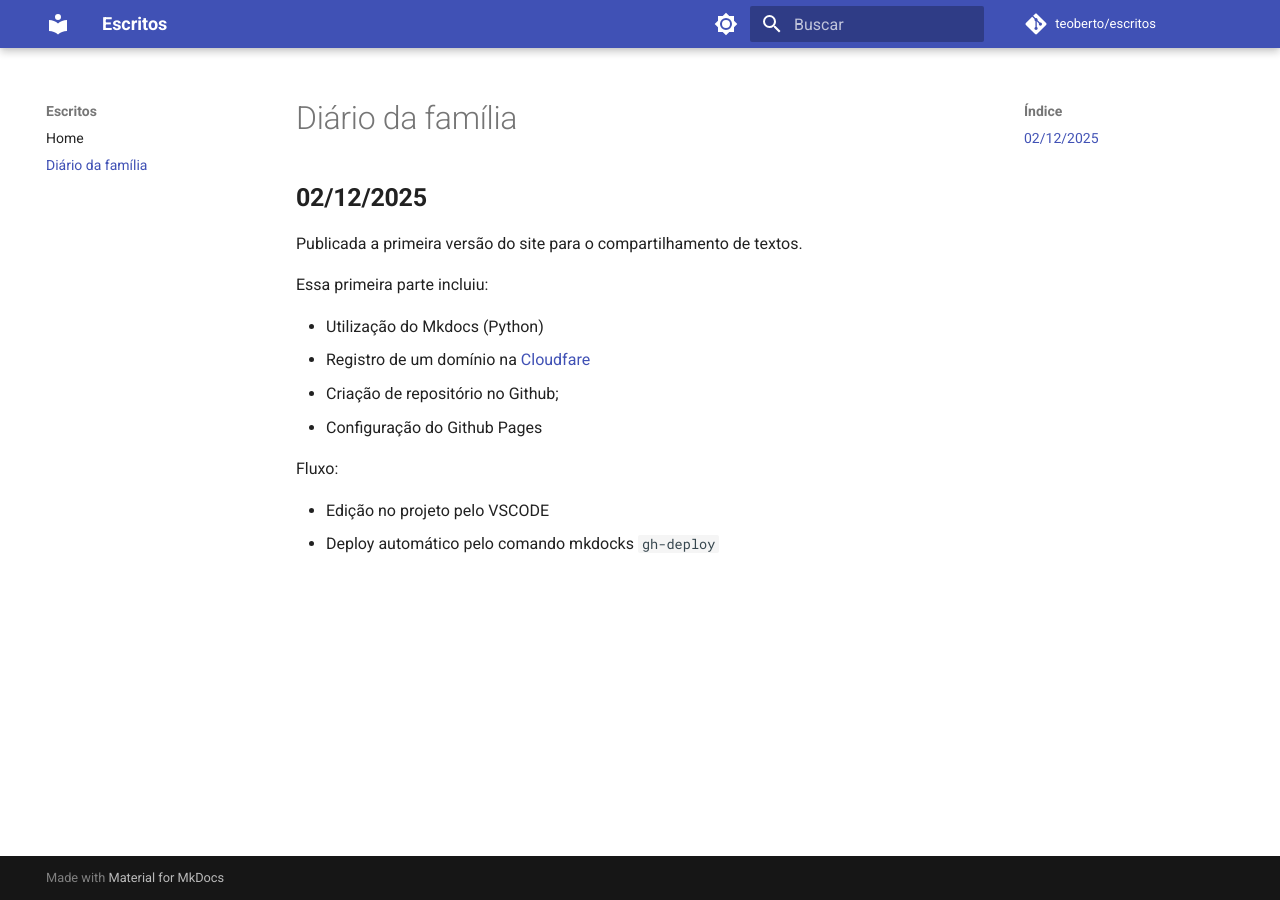
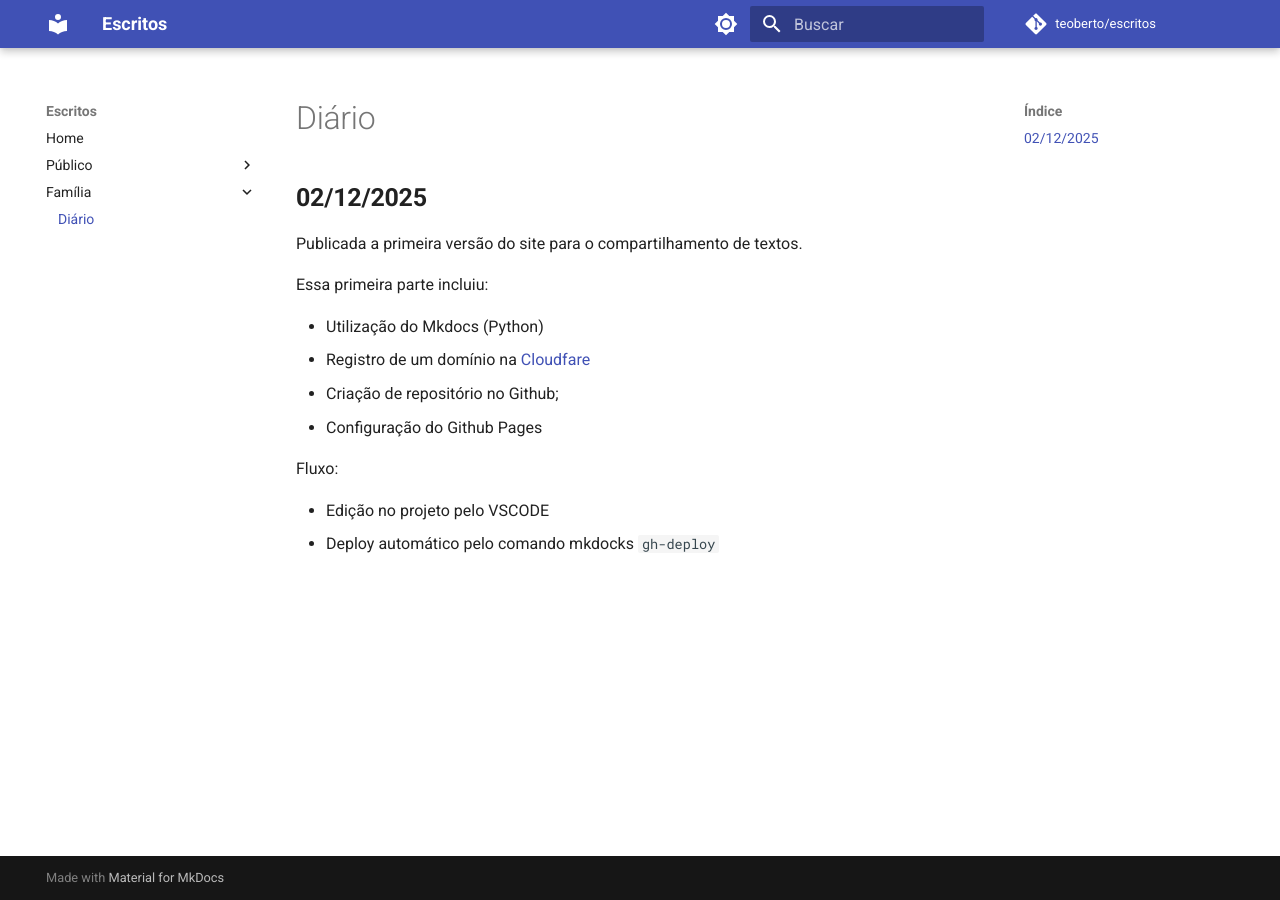
Before and after one commit to teoberto/escritos, an MkDocs documentation site: the page built from docs/familia/teste.md, in a window 1280 px wide. Built offline with MkDocs 1.6.1 and Material for MkDocs 9.7.7, drawn with Linux system fonts in a browser that asks for light colours; comment, search, counter and statistics services are not loaded.

Commit message:
prepara para segregar acesso

```diff
--- a/mkdocs.yml
+++ b/mkdocs.yml
@@ -28,4 +28,7 @@ markdown_extensions:
 
 nav:
   - Home: index.md
-  - Diário da família: familia/teste.md
+  - Público:
+    - Artigos: publico/artigos.md
+  - Família:
+    - Diário: familia/teste.md
```
Also changed, not shown: docs/publico/artigos.md (added, +3 -0 lines).
